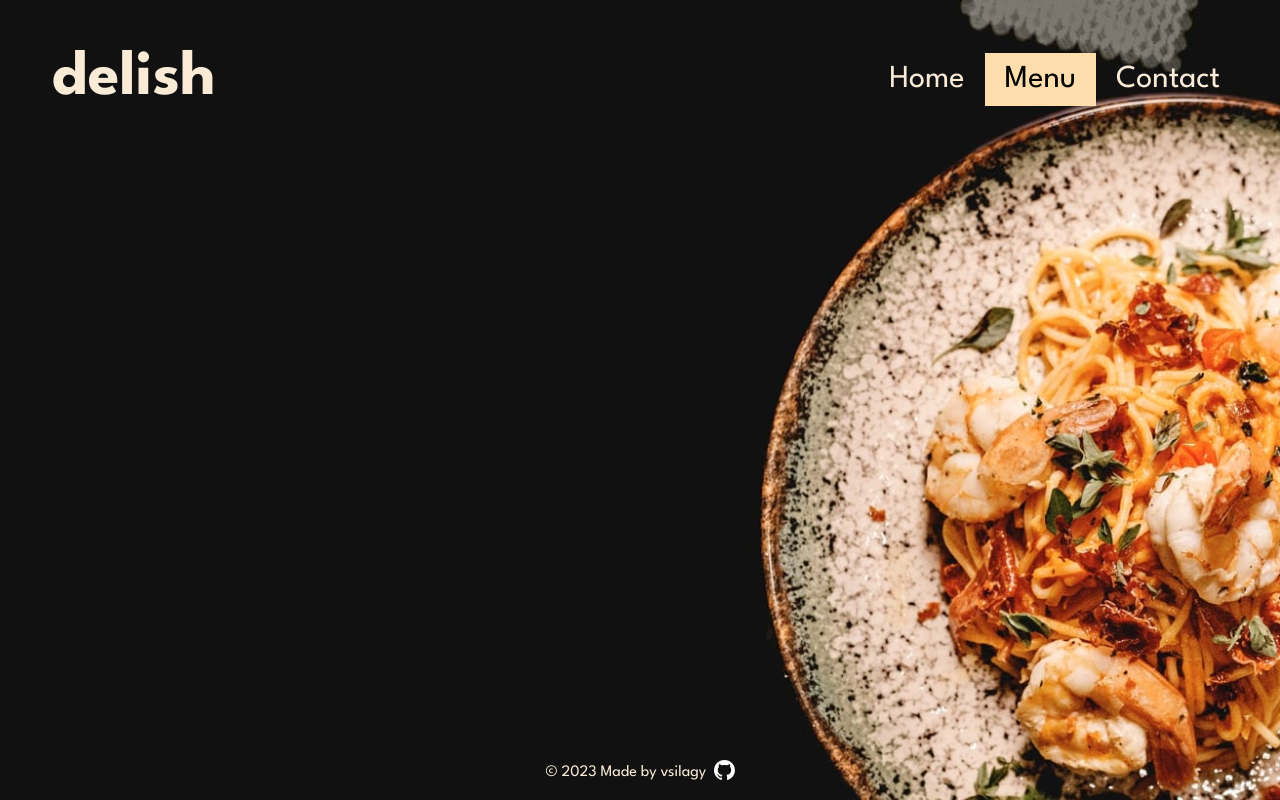
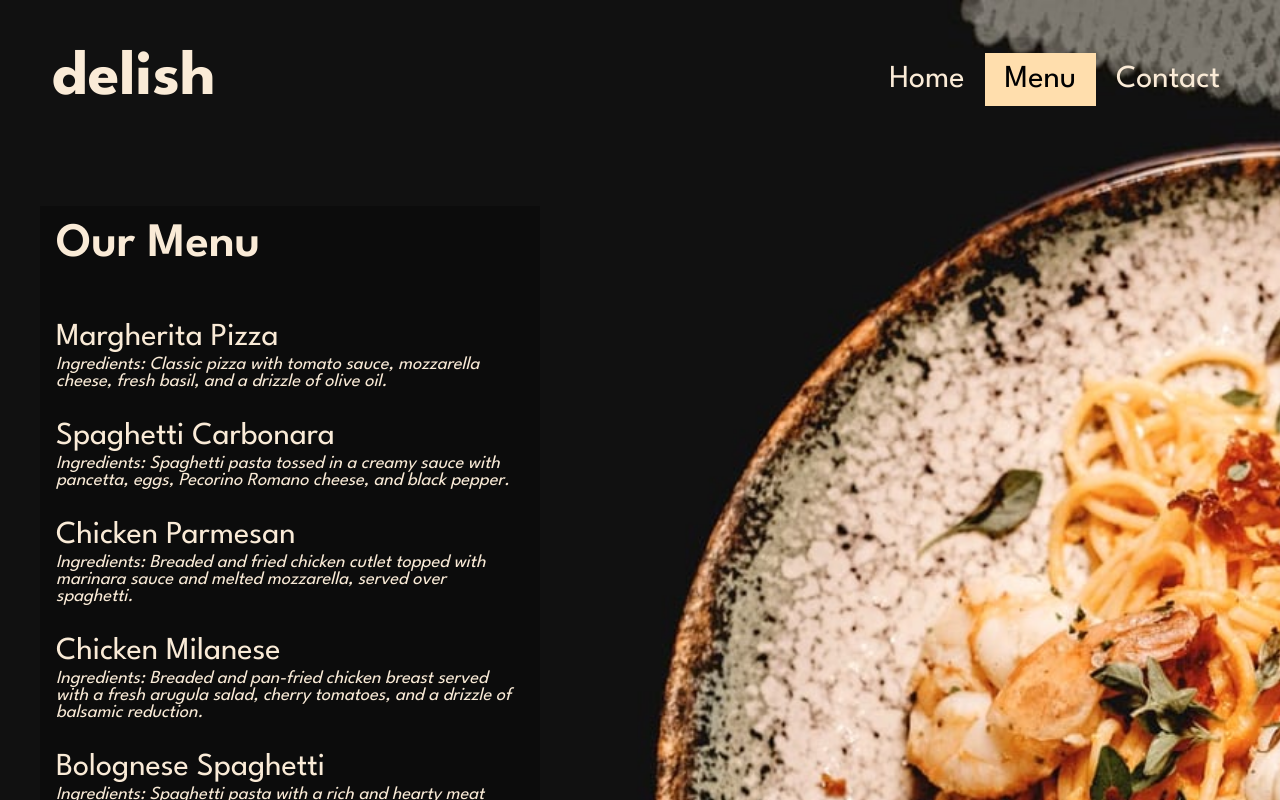
Before and after one commit to vsilagy/restaurant, a website built with webpack: page src/index.html in a window 1280 px wide. Both pictures are taken after a click on the button "Menu". Shown: the top 800 px of the page. Built offline with nearby package versions, Linux system fonts and the light colour scheme.

Commit message:
add menu items, used utlity function createMenu, add style

```diff
--- a/src/css/style.css
+++ b/src/css/style.css
@@ -74,6 +74,7 @@
 	max-width: 500px;
 	gap: 2.5rem;
 	padding: 1rem;
+	background-color: rgba(0, 0, 0, 0.3);
 }
 .hero h2 {
 	font-size: 3rem;
@@ -86,6 +87,17 @@
 .chef {
 	max-width: 20rem;
 	border-radius: 12px;
+}
+.menu-wrapper {
+	display: flex;
+	flex-direction: column;
+}
+.menu-item {
+	padding: 1rem 0;
+}
+.menu-title {
+	font-size: 2rem;
+	padding-bottom: 0.25rem;
 }
 .map {
 	border-radius: 50%;
@@ -102,10 +114,8 @@
 }
 .footer img {
 	height: 1.25rem;
-	fill: antiquewhite;
 	transition: transform 0.4s ease-in-out;
 }
 .footer img:hover {
 	transform: rotateY(0.5turn) scale(1.4);
-	cursor: pointer;
 }
--- a/src/modules/Menu.js
+++ b/src/modules/Menu.js
@@ -5,6 +5,78 @@
 export default function Menu() {
 	const menu = createElement('div', {
 		className: 'hero',
-		id: 'menu',
 	});
+	const heading = createElement('h2', { content: 'Our Menu' });
+	const wrapper = createElement('div', { className: 'menu-wrapper' });
+
+	const items = [
+		createMenu(
+			'Margherita Pizza',
+			'Classic pizza with tomato sauce, mozzarella cheese, fresh basil, and a drizzle of olive oil.',
+			'22',
+		),
+		createMenu(
+			'Spaghetti Carbonara',
+			'Spaghetti pasta tossed in a creamy sauce with pancetta, eggs, Pecorino Romano cheese, and black pepper.',
+			'20',
+		),
+
+		createMenu(
+			'Chicken Parmesan',
+			'Breaded and fried chicken cutlet topped with marinara sauce and melted mozzarella, served over spaghetti.',
+			'24',
+		),
+		createMenu(
+			'Chicken Milanese',
+			' Breaded and pan-fried chicken breast served with a fresh arugula salad, cherry tomatoes, and a drizzle of balsamic reduction.',
+			'26',
+		),
+		createMenu(
+			'Bolognese Spaghetti',
+			'Spaghetti pasta with a rich and hearty meat sauce made with ground beef, tomatoes, and aromatic spices',
+			'22',
+		),
+		createMenu(
+			'Lasagna',
+			'Layers of pasta, ricotta, mozzarella, and a savory meat sauce',
+			'25',
+		),
+		createMenu(
+			'Penne alla Vodka',
+			'Penne pasta in a creamy tomato and vodka sauce, garnished with fresh basil and Parmesan cheese.',
+			'22',
+		),
+		createMenu(
+			'Tiramisu',
+			'A classic Italian dessert made with layers of coffee-soaked ladyfingers and mascarpone cheese, dusted with cocoa powder.',
+			'12',
+		),
+	];
+
+	items.forEach((item) => wrapper.appendChild(item));
+
+	menu.appendChild(heading);
+	menu.appendChild(wrapper);
+	main.appendChild(menu);
 }
+
+function createMenu(name, description) {
+	const menuItem = createElement('div', { className: 'menu-item' });
+	const menuTitle = createElement('h3', {
+		className: 'menu-title',
+		content: `${name}`,
+	});
+	const menuText = createElement('p', {
+		className: 'menu-text',
+		content: `Ingredients: ${description}`,
+	});
+	// const menuPrice = createElement('p', {
+	// 	className: 'menu-price',
+	// 	content: `${price} $`,
+	// });
+
+	menuItem.appendChild(menuTitle);
+	menuItem.appendChild(menuText);
+
+	return menuItem;
+}
```
